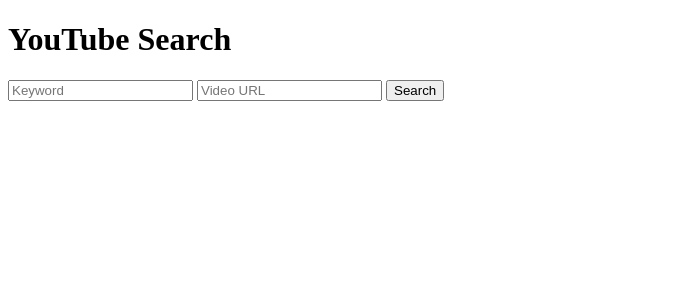
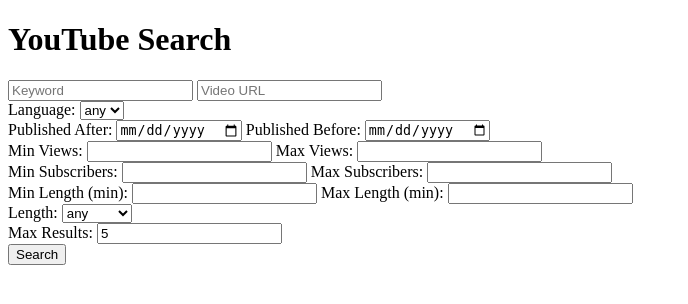
Before and after one commit to AT-KB/Slower, a Django app: page / in a window 1280 px wide. Shown: the top 304 px of the page, without its empty margins (0-688 px from the left). Run offline with Django 5.2, Linux system fonts and the light colour scheme.

Commit message:
Add search filters to Django UI

```diff
--- a/summary/views.py
+++ b/summary/views.py
@@ -8,6 +8,18 @@
     """Search YouTube videos and display results."""
     keyword = request.GET.get("keyword", "")
     video_url = request.GET.get("video_url", "")
+    lang = request.GET.get("lang", "any")
+    after = request.GET.get("after", "")
+    before = request.GET.get("before", "")
+    min_views = request.GET.get("min_views", "")
+    max_views = request.GET.get("max_views", "")
+    min_subs = request.GET.get("min_subs", "")
+    max_subs = request.GET.get("max_subs", "")
+    min_length = request.GET.get("min_length", "")
+    max_length = request.GET.get("max_length", "")
+    length = request.GET.get("length", "any")
+    max_results = request.GET.get("max_results", "5")
+
     results = []
     if "search" in request.GET:
         yt_key = os.environ.get("YT_KEY")
@@ -19,8 +31,37 @@
                     if info:
                         results = [info]
             elif keyword:
-                results = pipeline_proxy.search_videos(yt_key, keyword, "any")
-    context = {"results": results, "keyword": keyword, "video_url": video_url}
+                results = pipeline_proxy.search_videos(
+                    yt_key,
+                    keyword,
+                    lang,
+                    max_results=int(max_results or 5),
+                    video_duration=length,
+                    published_after=f"{after}T00:00:00Z" if after else None,
+                    published_before=f"{before}T00:00:00Z" if before else None,
+                    min_view_count=int(min_views or 0),
+                    max_view_count=int(max_views) if max_views else None,
+                    min_subscribers=int(min_subs or 0),
+                    max_subscribers=int(max_subs) if max_subs else None,
+                    min_duration=int(min_length or 0) * 60,
+                    max_duration=int(max_length) * 60 if max_length else None,
+                )
+    context = {
+        "results": results,
+        "keyword": keyword,
+        "video_url": video_url,
+        "lang": lang,
+        "after": after,
+        "before": before,
+        "min_views": min_views,
+        "max_views": max_views,
+        "min_subs": min_subs,
+        "max_subs": max_subs,
+        "min_length": min_length,
+        "max_length": max_length,
+        "length": length,
+        "max_results": max_results,
+    }
     return render(request, "summary/index.html", context)
 
 
--- a/templates/summary/index.html
+++ b/templates/summary/index.html
@@ -7,7 +7,58 @@
     <h1>YouTube Search</h1>
     <form method="get">
         <input type="text" name="keyword" placeholder="Keyword" value="{{ keyword }}">
-        <input type="text" name="video_url" placeholder="Video URL" value="{{ video_url }}">
+        <input type="text" name="video_url" placeholder="Video URL" value="{{ video_url }}"><br>
+
+        <label>Language:
+            <select name="lang">
+                <option value="any" {% if lang == 'any' %}selected{% endif %}>any</option>
+                <option value="ja" {% if lang == 'ja' %}selected{% endif %}>ja</option>
+                <option value="en" {% if lang == 'en' %}selected{% endif %}>en</option>
+                <option value="es" {% if lang == 'es' %}selected{% endif %}>es</option>
+            </select>
+        </label><br>
+
+        <label>Published After:
+            <input type="date" name="after" value="{{ after }}">
+        </label>
+        <label>Published Before:
+            <input type="date" name="before" value="{{ before }}">
+        </label><br>
+
+        <label>Min Views:
+            <input type="number" name="min_views" value="{{ min_views }}">
+        </label>
+        <label>Max Views:
+            <input type="number" name="max_views" value="{{ max_views }}">
+        </label><br>
+
+        <label>Min Subscribers:
+            <input type="number" name="min_subs" value="{{ min_subs }}">
+        </label>
+        <label>Max Subscribers:
+            <input type="number" name="max_subs" value="{{ max_subs }}">
+        </label><br>
+
+        <label>Min Length (min):
+            <input type="number" name="min_length" value="{{ min_length }}">
+        </label>
+        <label>Max Length (min):
+            <input type="number" name="max_length" value="{{ max_length }}">
+        </label><br>
+
+        <label>Length:
+            <select name="length">
+                <option value="any" {% if length == 'any' %}selected{% endif %}>any</option>
+                <option value="short" {% if length == 'short' %}selected{% endif %}>short</option>
+                <option value="medium" {% if length == 'medium' %}selected{% endif %}>medium</option>
+                <option value="long" {% if length == 'long' %}selected{% endif %}>long</option>
+            </select>
+        </label><br>
+
+        <label>Max Results:
+            <input type="number" name="max_results" value="{{ max_results }}">
+        </label><br>
+
         <button type="submit" name="search">Search</button>
     </form>
     {% if results %}
```
Also changed, not shown: summary/tests.py (+39 -0 lines).
